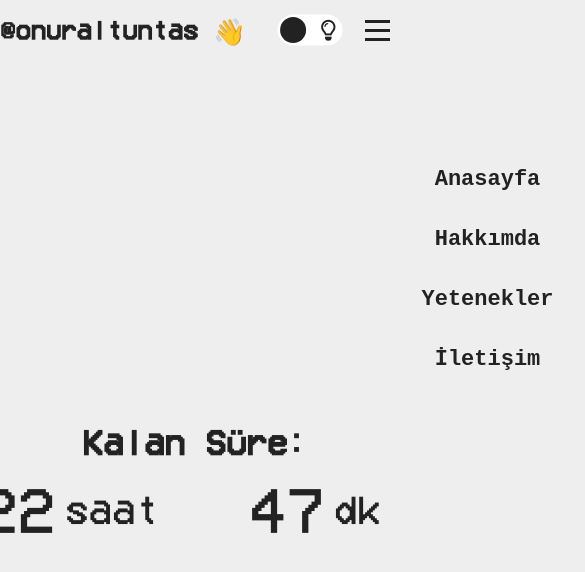
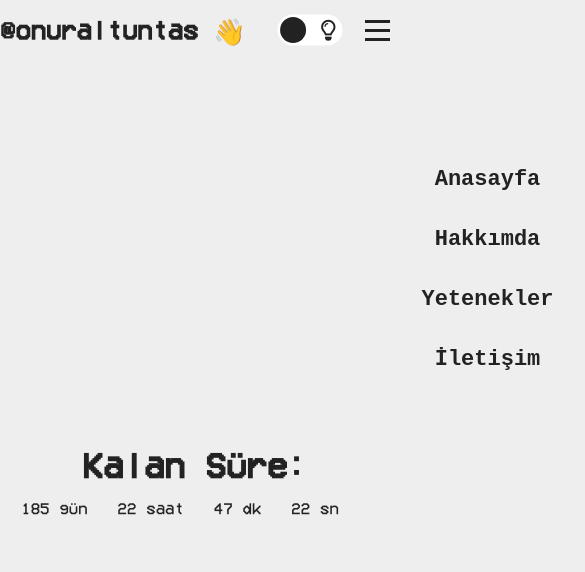
Before and after one commit to Onurlulardan/MyPortfolio, a plain HTML site: page timer.html in a window 390 px wide. Shown: the top 572 px of the page, 585 px wide, since content can reach past the window. Drawn offline with Linux system fonts and the light colour scheme.

Commit message:
Add files via upload

```diff
--- a/style.css
+++ b/style.css
@@ -389,12 +389,63 @@ hr {
     margin-left: 0px;
   }
 }
+.timer-header {
+  font-family: "Mono", sans-serif;
+  font-size: 35px;
+  color: var(--font-color);
+}
+#timer {
+  color: var(--font-color);
+  font-size: 4rem;
+  display: flex;
+  width: 100%;
+  justify-content: space-between;
+  align-items: center;
+  font-family: "Mono", sans-serif;
+}
+#timer > span {
+ display: flex;
+ justify-content: space-between;
+ align-items: center;
+ width: 100%;
+ padding-right: 40px;
+}
+.timer-label {
+  font-size: 2.5rem;
+  padding-left: 0.25rem;
+  padding-left: 10px;
+  margin-right: 50px;
+  background-color: transparent;
+}
 @media screen and (max-width: 600px) {
   .second {
     margin-left: -140px;
   }
   .second > ul {
     margin-left: 30px;
+  }
+  #timer {
+    color: var(--font-color);
+    font-size: 1rem;
+    display: flex;
+    width: 100%;
+    justify-content: space-between;
+    align-items: center;
+    font-family: "Mono", sans-serif;
+  }
+  #timer > span {
+    display: flex;
+    justify-content: space-between;
+    align-items: center;
+    width: 100%;
+    padding-right: 10px;
+   }
+  .timer-label {
+    font-size: 1rem;
+    padding-left: 0.25rem;
+    padding-left: 10px;
+    margin-right: 20px;
+    background-color: transparent;
   }
 }
 @media screen and (max-width: 425px) {
@@ -426,31 +477,3 @@ hr {
     margin-left: 60px;
   }
 }
-.timer-header {
-  font-family: "Mono", sans-serif;
-  font-size: 35px;
-  color: var(--font-color);
-}
-#timer {
-  color: var(--font-color);
-  font-size: 4rem;
-  display: flex;
-  width: 100%;
-  justify-content: space-between;
-  align-items: center;
-  font-family: "Mono", sans-serif;
-}
-#timer > span {
- display: flex;
- justify-content: space-between;
- align-items: center;
- width: 100%;
- padding-right: 40px;
-}
-.timer-label {
-  font-size: 2.5rem;
-  padding-left: 0.25rem;
-  padding-left: 10px;
-  margin-right: 50px;
-  background-color: transparent;
-}
```
